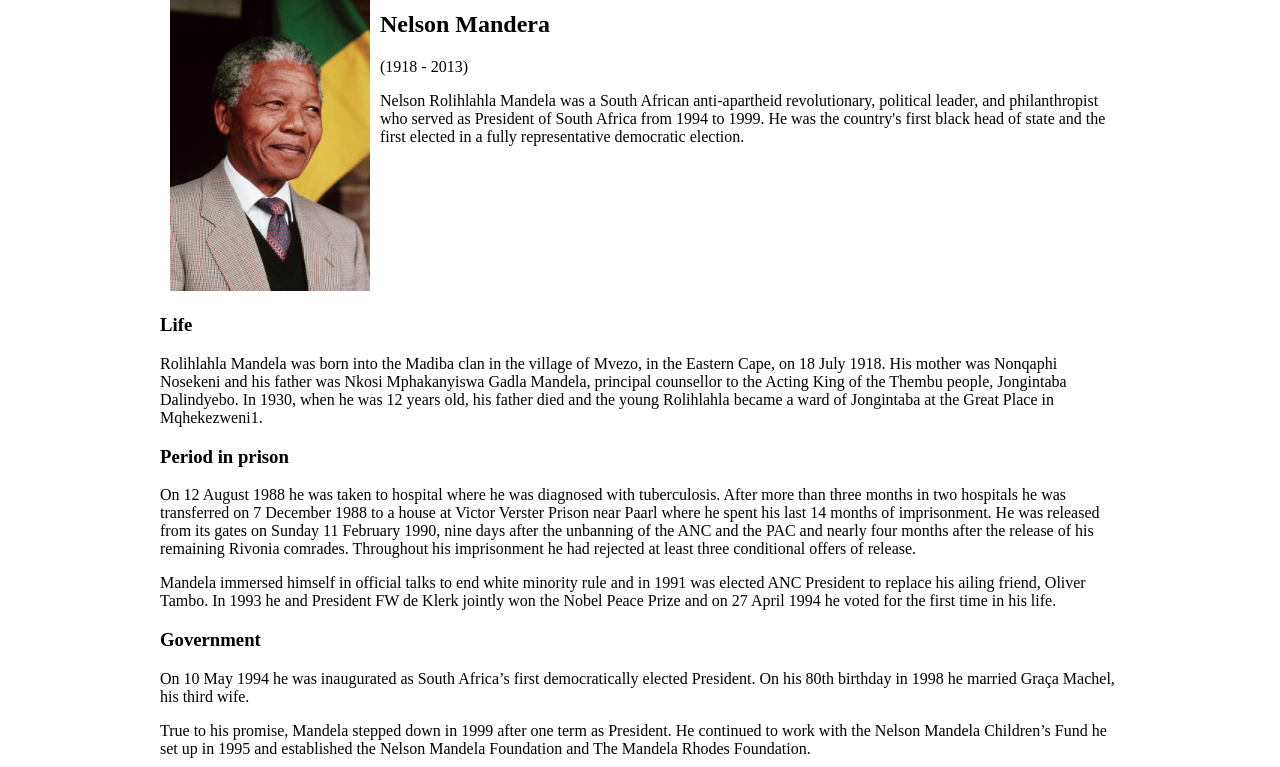
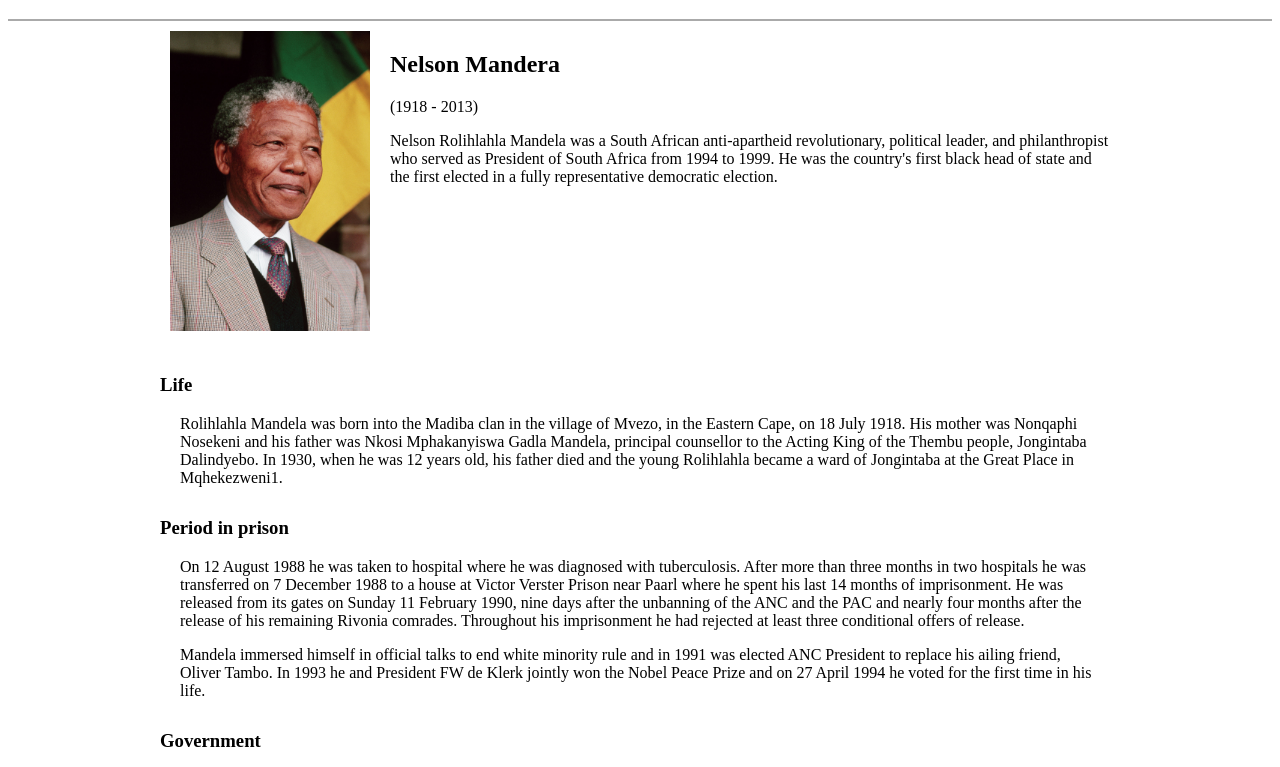
Before and after one commit to sugaya24/wadp, a plain HTML site: page lab2/index.html in a window 1280 px wide. Shown: the part 101-868 px from the top of the page. Drawn offline with Linux system fonts and the light colour scheme.

Commit message:
Mod: modify the margin and padding

```diff
--- a/lab2/index.html
+++ b/lab2/index.html
@@ -13,6 +13,7 @@
     }
     h1 {
       text-align: center;
+      padding: 20px 0;
     }
     .hr {
       border: solid 1px #aaa;
@@ -20,10 +21,20 @@
     }
     .intro {
       display: flex;
+      padding-bottom: 20px;
     }
     .intro img {
       width: 200px;
-      margin: 0 10px;
+      padding: 0 10px;
+    }
+    .intro .discription {
+      padding: 0 10px;
+    }
+    section {
+      margin-bottom: 30px;
+    }
+    section p {
+      padding: 0 20px;
     }
   </style>
   <body>
```
